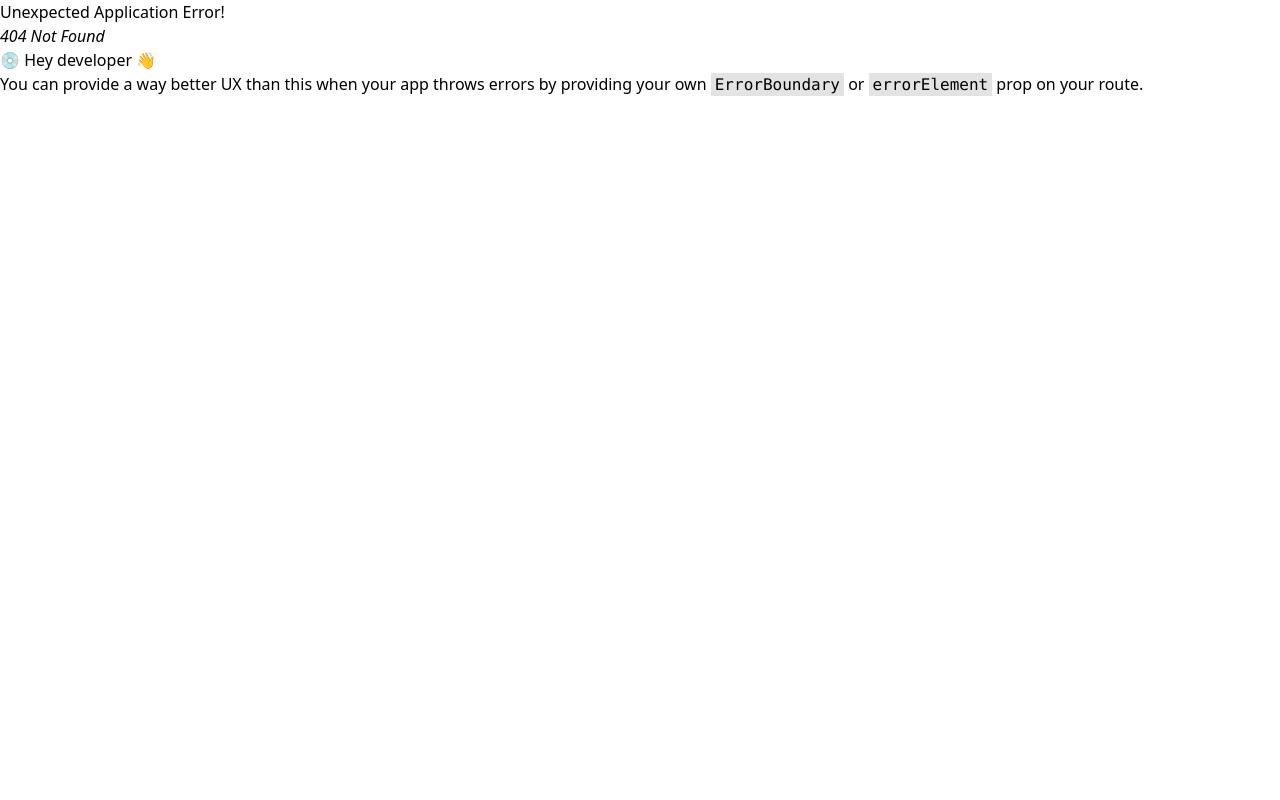
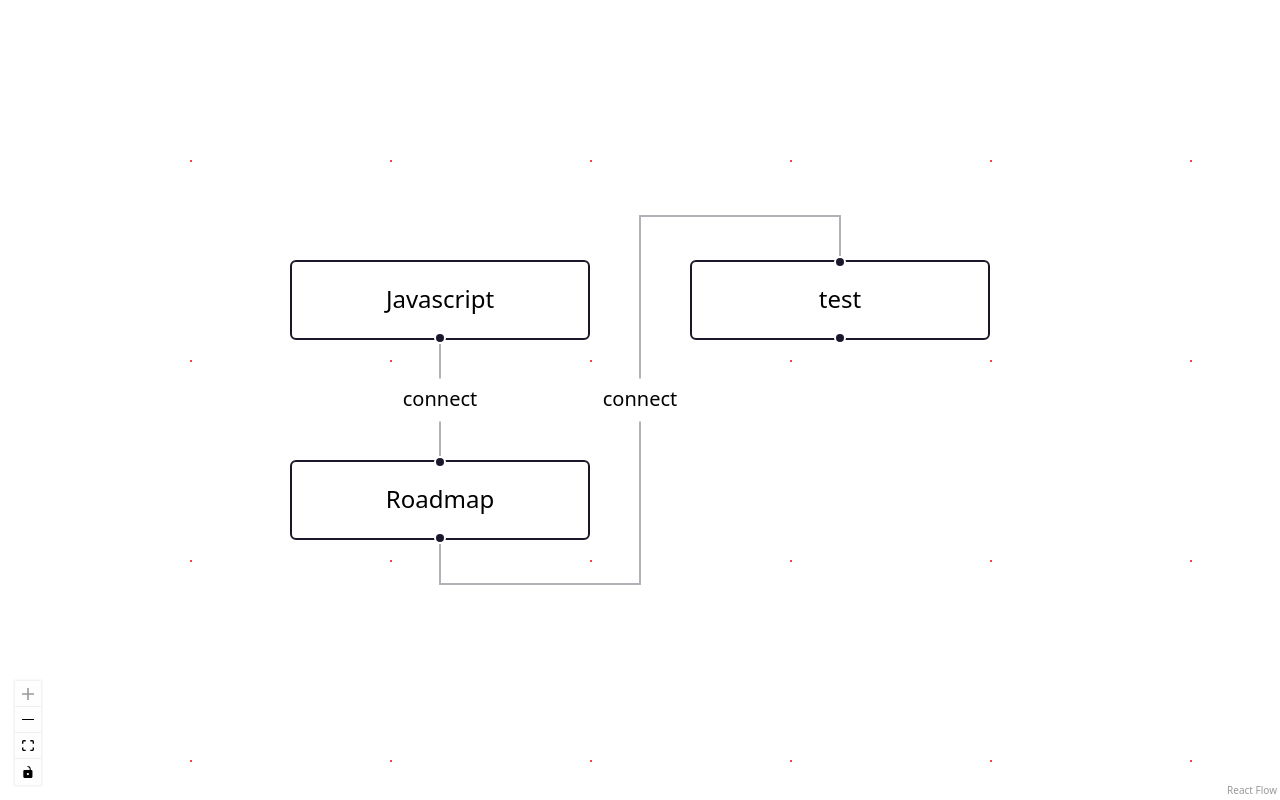
Before and after one commit to career-counseling-ai/guideAI, a React (Vite) app in the folder frontend/: page /explore/roadmaps/javascript in a window 1280 px wide. Before the commit this address had no page. Built offline with nearby package versions, Linux system fonts and the light colour scheme.

Commit message:
used reactflow to create roadmapstest

```diff
--- a/frontend/package.json
+++ b/frontend/package.json
@@ -10,6 +10,7 @@
     "preview": "vite preview"
   },
   "dependencies": {
+    "@xyflow/react": "^12.0.4",
     "react": "^18.3.1",
     "react-dom": "^18.3.1",
     "react-icons": "^5.2.1",
--- a/frontend/src/App.jsx
+++ b/frontend/src/App.jsx
@@ -11,6 +11,10 @@ import Opportunities from "./pages/Opportunities";
 import RoadMaps from "./pages/RoadMaps";
 import Mentorship from "./pages/Mentorship";
 
+//roadmaps
+import ReactMap from "./components/Roadmaps/ReactMap";
+import JavaScriptMap from "./components/Roadmaps/JavaScriptMap"
+
 const router = createBrowserRouter([
   {
     path:'/',
@@ -22,12 +26,22 @@ const router = createBrowserRouter([
       {path:'/explore/roadmaps',element:<RoadMaps/>},
       {path:'/mentorship',element:<Mentorship/>},
     ]
+  },
+  {
+    path: "/explore/roadmaps/react",
+    element: <ReactMap />
+  },
+  {
+    path: "/explore/roadmaps/javascript",
+    element: <JavaScriptMap />
   }
 ]);
 
 function App() {
   return (
-    <RouterProvider router={router}/>
+    <div className="h-screen w-full">
+      <RouterProvider router={router}/>
+    </div>
   )
 }
 
--- /dev/null
+++ b/frontend/src/components/Roadmaps/JavaScriptMap.jsx
@@ -0,0 +1,63 @@
+import {
+  ReactFlow,
+  Controls,
+  Background
+} from "@xyflow/react";
+import "@xyflow/react/dist/style.css";
+
+const nodes = [
+{
+  id: "1",
+  data: { label: "Javascript" },
+  position: { x: 0, y: 0 },
+  type: "input",
+},
+{
+  id: "2",
+  data: { label: "Roadmap" },
+  position: { x: 0, y: 100 },
+},
+{
+  id: "3",
+  data: { label: "test" },
+  position: { x: 200, y: 0 },
+},
+];
+
+
+/* Edges type can be
+1. "default"
+2. "straight"
+3. "step"
+4. "smoothstep"
+5. "simplebezier"
+*/
+
+const edges = [
+{ id: "1-2", source: "1", target: "2", label: "connect", type: "step" },
+{ id: "2-3", source: "2", target: "3", label: "connect", type: "step" }
+];
+
+function JavaScriptMap() {
+
+return (
+  <div style={{ height: "100%" }}>
+    <ReactFlow
+      nodes={nodes}
+      edges={edges}
+      nodesDraggable={false} //can't drag nodes
+      nodesConnectable={false} //can't make more edges
+      elementsSelectable={true} //can make a node on focus
+      fitView
+    >
+      <Background color="red" gap={100} />
+      {/* <Background/> props
+      1. color='red'
+      2. gap={50} (default is 25) */}
+      <Controls />
+    </ReactFlow>
+  </div>
+);
+}
+
+export default JavaScriptMap;
--- /dev/null
+++ b/frontend/src/components/Roadmaps/ReactMap.jsx
@@ -0,0 +1,51 @@
+import {
+    ReactFlow,
+    Controls,
+    Background
+} from "@xyflow/react";
+import "@xyflow/react/dist/style.css";
+
+const nodes = [
+  {
+    id: "1",
+    data: { label: "React" },
+    position: { x: 0, y: 0 },
+    type: "input",
+  },
+  {
+    id: "2",
+    data: { label: "Roadmap" },
+    position: { x: 0, y: 100 },
+  },
+  {
+    id: "3",
+    data: { label: "test" },
+    position: { x: 200, y: 0 },
+  },
+];
+
+const edges = [
+  { id: "1-2", source: "1", target: "2", label: "test text", type: "smoothstep" },
+  { id: "2-3", source: "2", target: "3", label: "connect", type: "simplebezier" }
+];
+
+function ReactMap() {
+
+  return (
+    <div style={{ height: "100%" }}>
+      <ReactFlow
+        nodes={nodes}
+        edges={edges}
+        nodesDraggable={false}
+        nodesConnectable={false}
+        elementsSelectable={true}
+        fitView
+      >
+        <Background color="red" gap={100} />
+        <Controls />
+      </ReactFlow>
+    </div>
+  );
+}
+
+export default ReactMap;
--- a/frontend/src/pages/RoadMaps.jsx
+++ b/frontend/src/pages/RoadMaps.jsx
@@ -1,6 +1,10 @@
+import { NavLink } from "react-router-dom"
 
 export default function RoadMaps() {
   return (
-    <div>RoadMaps</div>
+    <div className="h-screen w-full">
+      <NavLink to="/explore/roadmaps/javascript"><li>JavaScript RoadMap</li></NavLink>
+      <NavLink to="/explore/roadmaps/react"><li>React RoadMap</li></NavLink>
+    </div>
   )
 }
```
Also changed, not shown: 1 other file (tests, documents, lock files or other folders).
